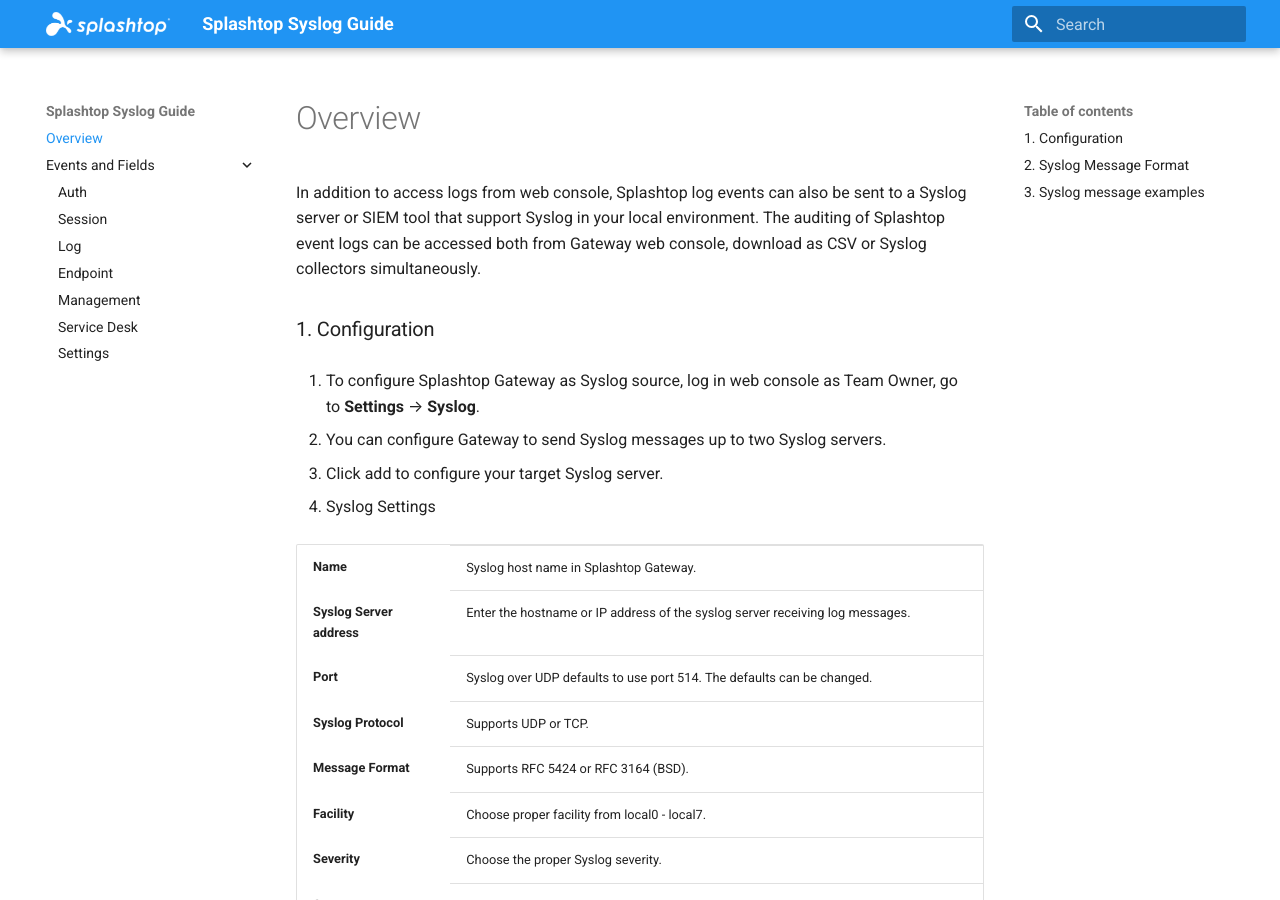
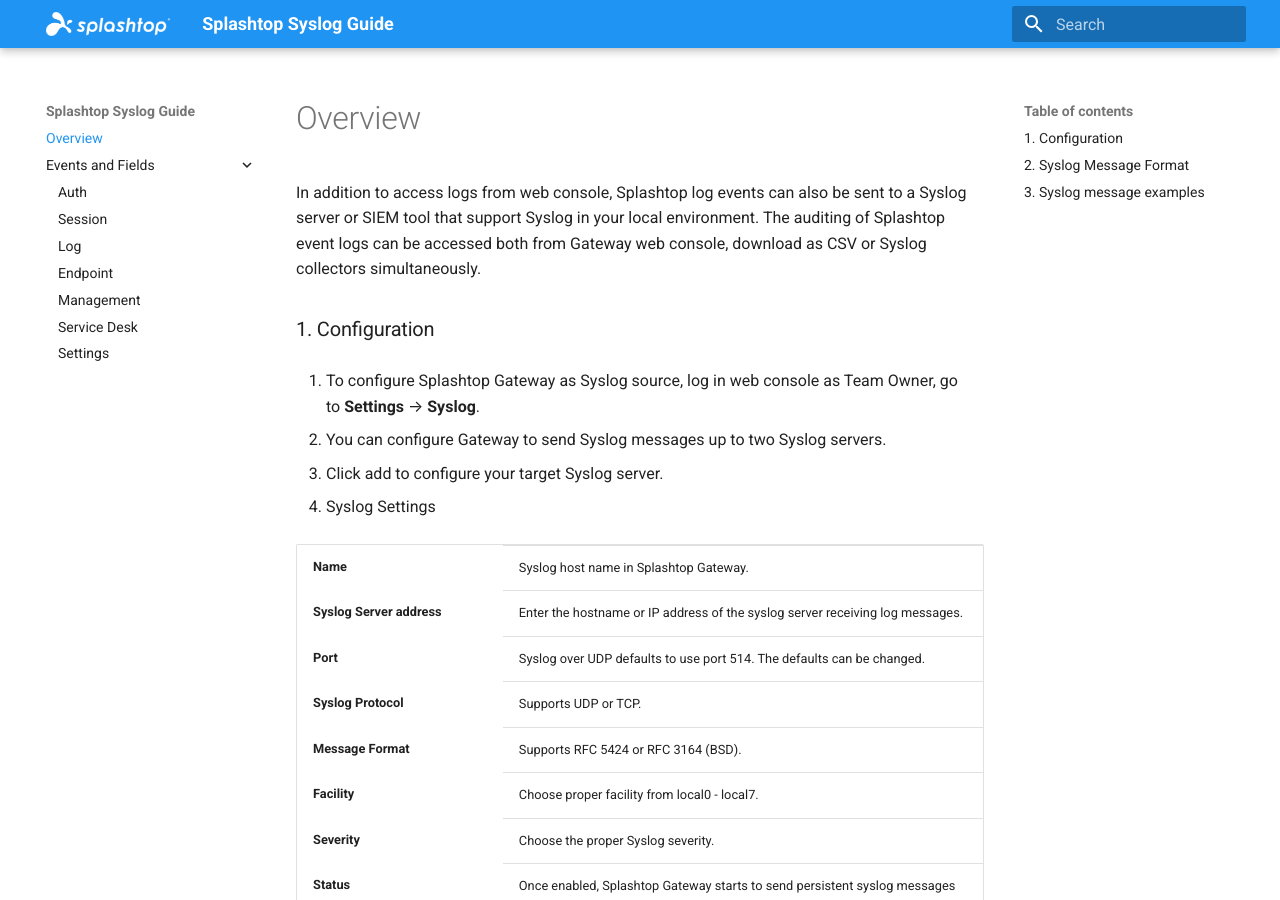
Before and after one commit to SplashtopInc/OnPrem-Syslog-Guide, an MkDocs documentation site: the page built from docs/index.md, in a window 1280 px wide and 900 px high. Built offline with MkDocs 1.6.1 and Material for MkDocs 9.7.7, drawn with Linux system fonts in a browser that asks for light colours.

Commit message:
Update mkdocs.yml

```diff
--- a/mkdocs.yml
+++ b/mkdocs.yml
@@ -32,3 +32,5 @@
       permalink: true
 plugins:
   - search
+extra_css:
+  - assets/css/extra.css
```
